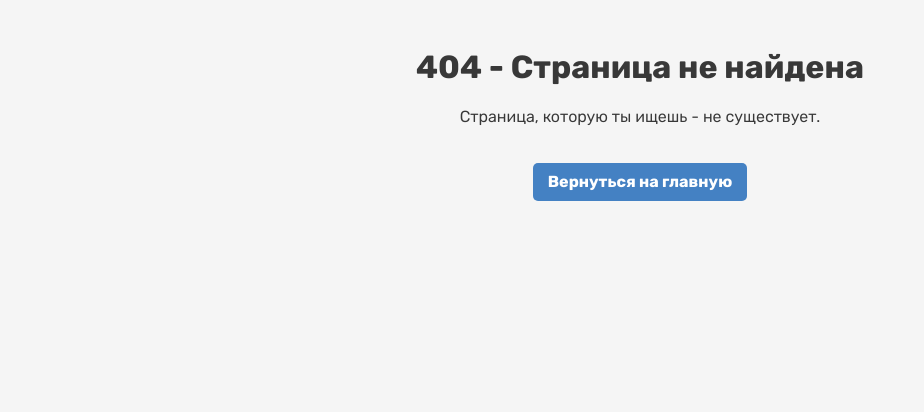
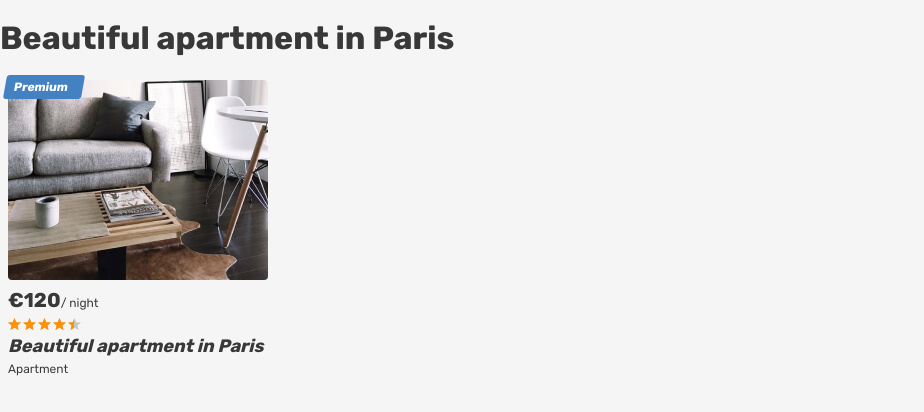
Before and after one commit to htmlacademy-react/2557999-six-cities-17, a React (Vite) app: page /offer/1 in a window 1280 px wide. Before the commit this address had no page. Shown: the top 412 px of the page, without its empty margins (0-924 px from the left). Built offline with nearby package versions, Linux system fonts and the light colour scheme.

Commit message:
fix routing; add mock, private-routing

```diff
--- a/src/components/app/app.tsx
+++ b/src/components/app/app.tsx
@@ -1,11 +1,16 @@
 import { BrowserRouter as Router, Routes, Route } from 'react-router-dom';
 import { useState } from 'react';
-import { allCards } from '../offer-page/offer-page';
+import OfferPage from '../offer-page/offer-page';
+import { allCards } from '../mock/cards';
+import { LoginPage } from '../pages/login-page/login';
 import MainPage from '../pages/main-page/main-page';
 import NotFoundPage from '../not-found-page/not-found-page';
+import PrivateRoute from '../private-route/private-route';
+import FavoritesPage from '../pages/favorites-page/favorites-page';
 
 function App(): JSX.Element {
   const [currentCity, setCurrentCity] = useState<string>('Amsterdam');
+  const isAuthorized = false; // Пока что всегда считаем, что пользак не авторизован
 
   const onCityChange = (city: string) => {
     setCurrentCity(city);
@@ -18,14 +23,23 @@ function App(): JSX.Element {
           path="/"
           element={
             <MainPage
-              cardCount={allCards.length} // Переходите от числа к количеству карточек
-              allCards={allCards} // Передаем массив allCards
+              cardCount={allCards.length}
+              allCards={allCards}
               currentCity={currentCity}
               onCityChange={onCityChange}
             />
           }
         />
-
+        <Route path="/login" element={<LoginPage />} />
+        <Route
+          path="/favorites"
+          element={
+            <PrivateRoute isAuthorized={isAuthorized}>
+              <FavoritesPage />
+            </PrivateRoute>
+          }
+        />
+        <Route path="/offer/:id" element={<OfferPage />} />
         <Route path="*" element={<NotFoundPage />} />
       </Routes>
     </Router>
--- /dev/null
+++ b/src/components/mock/cards.ts
@@ -0,0 +1,52 @@
+import { Card } from '../types/card';
+
+export const allCards: Card[] = [
+  {
+    id: '1',
+    isPremium: true,
+    isFavorite: false,
+    name: 'Beautiful apartment in Paris',
+    type: 'Apartment',
+    img: 'img/apartment-01.jpg',
+    price: 120,
+    rating: 4.5,
+    cardType: 'cities__card',
+    city: 'Paris',
+  },
+  {
+    id: '2',
+    isPremium: false,
+    isFavorite: true,
+    name: 'Cozy studio in Cologne',
+    type: 'Studio',
+    img: 'img/studio-01.jpg',
+    price: 80,
+    rating: 4.2,
+    cardType: 'cities__card',
+    city: 'Cologne',
+  },
+  {
+    id: '3',
+    isPremium: false,
+    isFavorite: true,
+    name: 'Canal View Prinsengracht',
+    type: 'Apartment',
+    img: 'img/apartment-02.jpg',
+    price: 80,
+    rating: 4.2,
+    cardType: 'cities__card',
+    city: 'Amsterdam',
+  },
+  {
+    id: '4',
+    isPremium: true,
+    isFavorite: false,
+    name: 'Nice, cozy, warm big bed apartment',
+    type: 'Studio',
+    img: 'img/apartment-03.jpg',
+    price: 180,
+    rating: 5,
+    cardType: 'cities__card',
+    city: 'Amsterdam',
+  },
+];
--- a/src/components/not-found-page/not-found-page.tsx
+++ b/src/components/not-found-page/not-found-page.tsx
@@ -5,7 +5,7 @@ const NotFoundPage = () => (
     <h1>404 - Страница не найдена</h1>
     <p>Страница, которую ты ищешь - не существует.</p>
     <Link
-      to="/"
+      to="/main"
       style={{
         display: 'inline-block',
         padding: '10px 15px',
--- a/src/components/offer-page/offer-page.tsx
+++ b/src/components/offer-page/offer-page.tsx
@@ -1,65 +1,27 @@
 import React from 'react';
+import PlaceCard from '../card/card';
 import { Card } from '../types/card';
-import PlaceCard from '../card/card';
+import { allCards } from '../mock/cards';
+import { useParams } from 'react-router-dom';
 
-export const allCards: Card[] = [
-  {
-    isPremium: true,
-    isFavorite: false,
-    name: 'Beautiful apartment in Paris',
-    type: 'Apartment',
-    img: 'img/apartment-01.jpg',
-    price: 120,
-    rating: 4.5,
-    cardType: 'cities__card',
-    city: 'Paris',
-  },
-  {
-    isPremium: false,
-    isFavorite: true,
-    name: 'Cozy studio in Cologne',
-    type: 'Studio',
-    img: 'img/studio-01.jpg',
-    price: 80,
-    rating: 4.2,
-    cardType: 'cities__card',
-    city: 'Cologne',
-  },
-  {
-    isPremium: false,
-    isFavorite: true,
-    name: 'Canal View Prinsengracht',
-    type: 'Apartment',
-    img: 'img/apartment-02.jpg',
-    price: 80,
-    rating: 4.2,
-    cardType: 'cities__card',
-    city: 'Amsterdam',
-  },
-  {
-    isPremium: true,
-    isFavorite: false,
-    name: 'Nice, cozy, warm big bed apartment',
-    type: 'Studio',
-    img: 'img/apartment-03.jpg',
-    price: 180,
-    rating: 5,
-    cardType: 'cities__card',
-    city: 'Amsterdam',
-  },
-];
+const OfferPage: React.FC = () => {
+  const { id } = useParams<{ id: string }>();
+  const offer: Card | undefined = allCards.find((card) => card.id === id);
 
-const OfferPage: React.FC = () => (
-  <main className="page__main page__main--offer">
-    <section className="offer">
-      <h1 className="offer__title">Available Offers</h1>
-      <div className="offer__list">
-        {allCards.map((offer) => (
-          <PlaceCard key={offer.name} card={offer} />
-        ))}
-      </div>
-    </section>
-  </main>
-);
+  if (!offer) {
+    return (
+      <main>
+        <h1>Offer not found</h1>
+      </main>
+    );
+  }
+
+  return (
+    <main>
+      <h1>{offer.name}</h1>
+      <PlaceCard card={offer} />
+    </main>
+  );
+};
 
 export default OfferPage;
--- a/src/components/pages/favorites-page/favorites-page.tsx
+++ b/src/components/pages/favorites-page/favorites-page.tsx
@@ -1,6 +1,6 @@
 import Header from '../../header/header';
 
-export default function Favorities(): JSX.Element {
+export default function Favorites(): JSX.Element {
   return (
     <div className="page">
       <Header />
--- /dev/null
+++ b/src/components/private-route/private-route.tsx
@@ -0,0 +1,14 @@
+import React from 'react';
+import { Navigate } from 'react-router-dom';
+
+interface PrivateRouteProps {
+  isAuthorized: boolean;
+  children: JSX.Element;
+}
+
+const PrivateRoute: React.FC<PrivateRouteProps> = ({
+  isAuthorized,
+  children,
+}) => isAuthorized ? children : <Navigate to="/login" />;
+
+export default PrivateRoute;
--- a/src/components/types/card.ts
+++ b/src/components/types/card.ts
@@ -1,4 +1,5 @@
 export type Card = {
+    id: string;
     isPremium: boolean;
     isFavorite: boolean;
     name: string;
```
